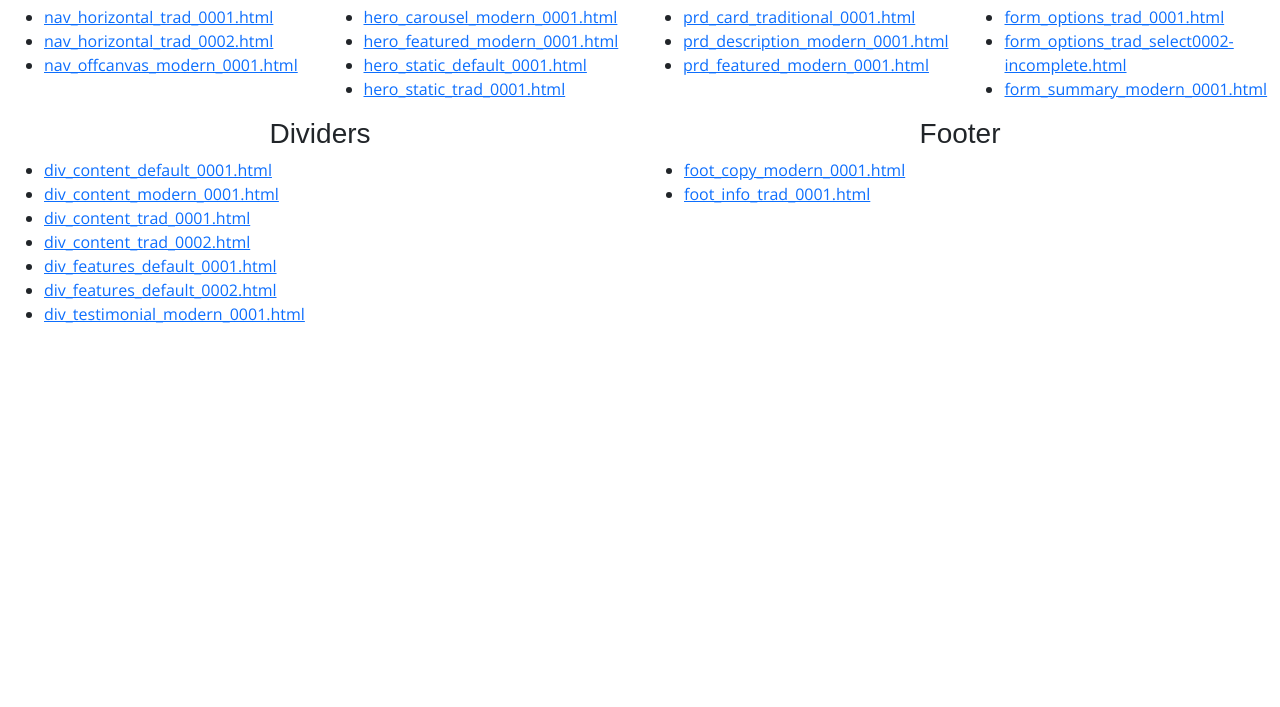
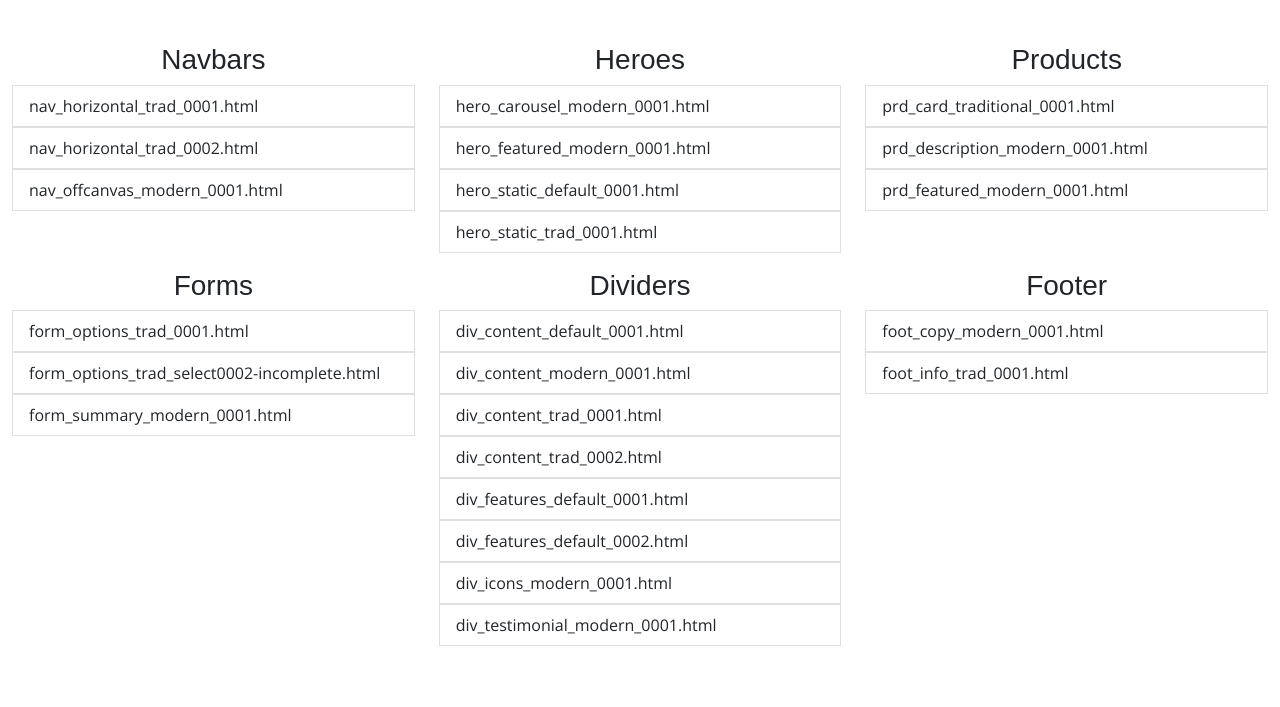
Before and after one commit to erika-JPG/bootstrap_blocks, a website: page blocks.html in a window 1280 px wide. Shown: the part 93-800 px from the top of the page. Drawn offline with nearby package versions, Linux system fonts and the light colour scheme; a web font is replaced by a local one.

Commit message:
Styled Block list

```diff
--- a/blocks.html
+++ b/blocks.html
@@ -13,68 +13,75 @@
 <body>
     <div class="container-fluid">
         <div class="row">
-            <h1 class="text-center">Block List</h1>
-            <div class="col">
+            <h1 class="text-center mt-4 mb-5">Block List</h1>
+            <div class="col-md-6 col-lg-4 col-xxl-3 mt-3">
                 <h3 class="text-center">Navbars</h3>
                 <div id="nav">
-<ul>
-<li><a href="blocks/nav_horizontal_trad_0001.html">nav_horizontal_trad_0001.html</a></li>
-<li><a href="blocks/nav_horizontal_trad_0002.html">nav_horizontal_trad_0002.html</a></li>
-<li><a href="blocks/nav_offcanvas_modern_0001.html">nav_offcanvas_modern_0001.html</a></li>
+<ul class="list-group list-unstyled">
+<li><a class="list-group-item" href="blocks/nav_horizontal_trad_0001.html">nav_horizontal_trad_0001.html</a></li>
+<li><a class="list-group-item" href="blocks/nav_horizontal_trad_0002.html">nav_horizontal_trad_0002.html</a></li>
+<li><a class="list-group-item" href="blocks/nav_offcanvas_modern_0001.html">nav_offcanvas_modern_0001.html</a></li>
 </ul>
 </div>
             </div>
-            <div class="col">
+
+            <div class="col-md-6 col-lg-4 col-xxl-3 mt-3">
                 <h3 class="text-center">Heroes</h3>
-                <div id="hero">
-<ul>
-<li><a href="blocks/hero_carousel_modern_0001.html">hero_carousel_modern_0001.html</a></li>
-<li><a href="blocks/hero_featured_modern_0001.html">hero_featured_modern_0001.html</a></li>
-<li><a href="blocks/hero_static_default_0001.html">hero_static_default_0001.html</a></li>
-<li><a href="blocks/hero_static_trad_0001.html">hero_static_trad_0001.html</a></li>
+                    <div id="hero">
+<ul class="list-group list-unstyled">
+<li><a class="list-group-item" href="blocks/hero_carousel_modern_0001.html">hero_carousel_modern_0001.html</a></li>
+<li><a class="list-group-item" href="blocks/hero_featured_modern_0001.html">hero_featured_modern_0001.html</a></li>
+<li><a class="list-group-item" href="blocks/hero_static_default_0001.html">hero_static_default_0001.html</a></li>
+<li><a class="list-group-item" href="blocks/hero_static_trad_0001.html">hero_static_trad_0001.html</a></li>
+</ul>
+</div>
+
+
+            </div>
+            <div class="col-md-6 col-lg-4 col-xxl-3 mt-3">
+                <h3 class="text-center">Products</h3>
+                <div id="prds">
+<ul class="list-group list-unstyled">
+<li><a class="list-group-item" href="blocks/prd_card_traditional_0001.html">prd_card_traditional_0001.html</a></li>
+<li><a class="list-group-item" href="blocks/prd_description_modern_0001.html">prd_description_modern_0001.html</a></li>
+<li><a class="list-group-item" href="blocks/prd_featured_modern_0001.html">prd_featured_modern_0001.html</a></li>
+</ul>
+</div>
+
+
+            </div>
+            <div class="col-md-6 col-lg-4 col-xxl-3 mt-3">
+                <h3 class="text-center">Forms</h3>
+                <div id="form">
+<ul class="list-group list-unstyled">
+<li><a class="list-group-item" href="blocks/form_options_trad_0001.html">form_options_trad_0001.html</a></li>
+<li><a class="list-group-item" href="blocks/form_options_trad_select0002-incomplete.html">form_options_trad_select0002-incomplete.html</a></li>
+<li><a class="list-group-item" href="blocks/form_summary_modern_0001.html">form_summary_modern_0001.html</a></li>
 </ul>
 </div>
             </div>
-            <div class="col">
-                <h3 class="text-center">Products</h3>
-                <div id="prds">
-<ul>
-<li><a href="blocks/prd_card_traditional_0001.html">prd_card_traditional_0001.html</a></li>
-<li><a href="blocks/prd_description_modern_0001.html">prd_description_modern_0001.html</a></li>
-<li><a href="blocks/prd_featured_modern_0001.html">prd_featured_modern_0001.html</a></li>
+
+            <div class="col-md-6 col-lg-4 col-xxl-3 mt-3">
+                <h3 class="text-center">Dividers</h3>
+                <div id="divs">
+<ul class="list-group list-unstyled">
+<li><a class="list-group-item" href="blocks/div_content_default_0001.html">div_content_default_0001.html</a></li>
+<li><a class="list-group-item" href="blocks/div_content_modern_0001.html">div_content_modern_0001.html</a></li>
+<li><a class="list-group-item" href="blocks/div_content_trad_0001.html">div_content_trad_0001.html</a></li>
+<li><a class="list-group-item" href="blocks/div_content_trad_0002.html">div_content_trad_0002.html</a></li>
+<li><a class="list-group-item" href="blocks/div_features_default_0001.html">div_features_default_0001.html</a></li>
+<li><a class="list-group-item" href="blocks/div_features_default_0002.html">div_features_default_0002.html</a></li>
+<li><a class="list-group-item" href="blocks/div_icons_modern_0001.html">div_icons_modern_0001.html</a></li>
+<li><a class="list-group-item" href="blocks/div_testimonial_modern_0001.html">div_testimonial_modern_0001.html</a></li>
 </ul>
 </div>
             </div>
-            <div class="col">
-                <h3 class="text-center">Forms</h3>
-                <div id="form">
-<ul>
-<li><a href="blocks/form_options_trad_0001.html">form_options_trad_0001.html</a></li>
-<li><a href="blocks/form_options_trad_select0002-incomplete.html">form_options_trad_select0002-incomplete.html</a></li>
-<li><a href="blocks/form_summary_modern_0001.html">form_summary_modern_0001.html</a></li>
-</ul>
-</div>
-            </div>
-            <div class="col">
-                <h3 class="text-center">Dividers</h3>
-                <div id="divs">
-<ul>
-<li><a href="blocks/div_content_default_0001.html">div_content_default_0001.html</a></li>
-<li><a href="blocks/div_content_modern_0001.html">div_content_modern_0001.html</a></li>
-<li><a href="blocks/div_content_trad_0001.html">div_content_trad_0001.html</a></li>
-<li><a href="blocks/div_content_trad_0002.html">div_content_trad_0002.html</a></li>
-<li><a href="blocks/div_features_default_0001.html">div_features_default_0001.html</a></li>
-<li><a href="blocks/div_features_default_0002.html">div_features_default_0002.html</a></li>
-<li><a href="blocks/div_testimonial_modern_0001.html">div_testimonial_modern_0001.html</a></li>
-</ul>
-</div>
-            </div>
-            <div class="col">
+            <div class="col-md-6 col-lg-4 col-xxl-3 mt-3">
                 <h3 class="text-center">Footer</h3>
                 <div id="foot">
-<ul>
-<li><a href="blocks/foot_copy_modern_0001.html">foot_copy_modern_0001.html</a></li>
-<li><a href="blocks/foot_info_trad_0001.html">foot_info_trad_0001.html</a></li>
+<ul class="list-group list-unstyled">
+<li><a class="list-group-item" href="blocks/foot_copy_modern_0001.html">foot_copy_modern_0001.html</a></li>
+<li><a class="list-group-item" href="blocks/foot_info_trad_0001.html">foot_info_trad_0001.html</a></li>
 </ul>
 </div>
             </div>
@@ -86,4 +93,7 @@
     <script src="https://code.jquery.com/jquery-3.4.1.min.js"></script>
     <script src="https://cdn.jsdelivr.net/npm/bootstrap@5.1.3/dist/js/bootstrap.bundle.min.js" integrity="sha384-ka7Sk0Gln4gmtz2MlQnikT1wXgYsOg+OMhuP+IlRH9sENBO0LRn5q+8nbTov4+1p" crossorigin="anonymous"></script>
 </body>
+
+
+
 </html>
```
Also changed, not shown: blocks/div_icons_modern_0001.html (added, +27 -0 lines), gulpfile.js (+12 -12 lines), handlebars.js (+11 -0 lines).
